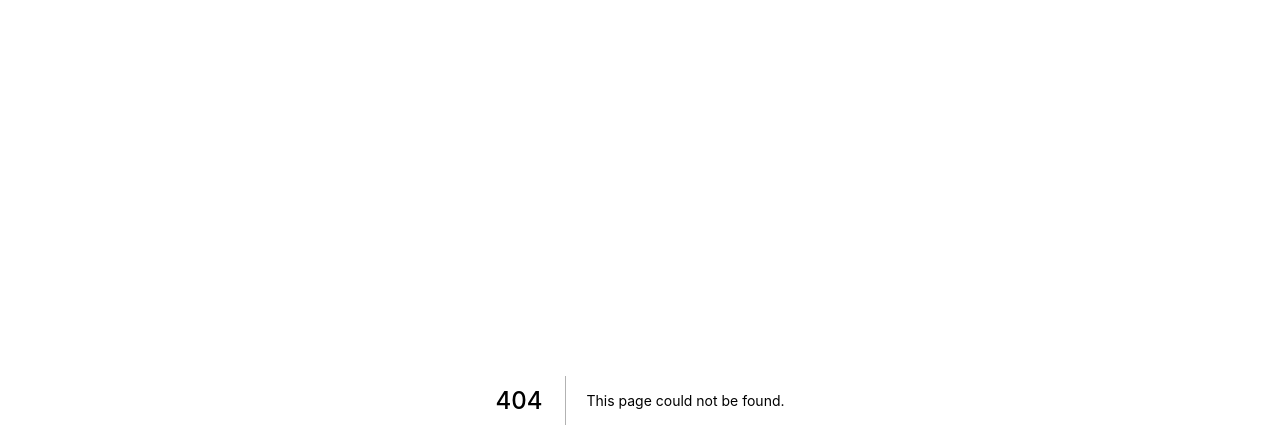
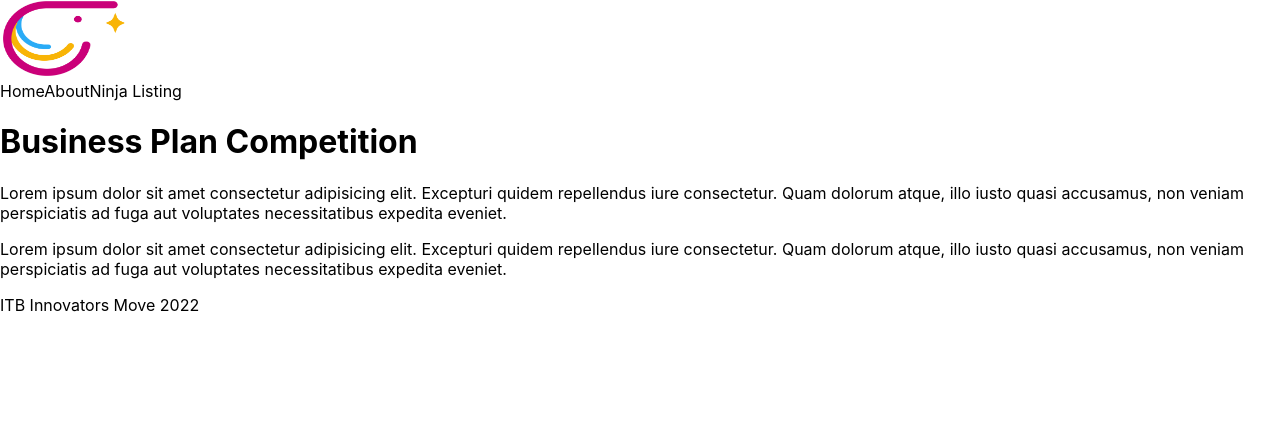
Before and after one commit to ITB-Innovators-Move/inmove-2022-exhibition-page-frontend, a Next.js app: page /business_plan in a window 1280 px wide. Before the commit this address had no page. Shown: the top 448 px of the page. Built offline with nearby package versions, Linux system fonts and the light colour scheme.

Commit message:
add new branch, add some draft pages

```diff
--- /dev/null
+++ b/components/Footer.js
@@ -0,0 +1,9 @@
+const Footer = () => {
+    return (
+      <footer>
+        ITB Innovators Move 2022
+      </footer>
+    );
+  }
+
+  export default Footer;
--- /dev/null
+++ b/components/Layout.js
@@ -0,0 +1,14 @@
+import Navbar from "./Navbar";
+import Footer from "./Footer";
+
+const Layout = ({ children }) => {
+    return (
+        <div className="content">
+            <Navbar />
+            { children }
+            <Footer />
+        </div>
+    );
+}
+
+export default Layout;
--- /dev/null
+++ b/components/Navbar.js
@@ -0,0 +1,17 @@
+import Link from 'next/link'
+import Image from 'next/image'
+
+const Navbar = () => {
+  return (
+    <nav>
+      <div className="logo">
+        <Image src="/assets/logo/logo-in-move.png" alt="site logo" width={128} height={77} />
+      </div>
+      <Link href="/"><a>Home</a></Link>
+      <Link href="/about"><a>About</a></Link>
+      <Link href="/ninjas/"><a>Ninja Listing</a></Link>
+    </nav>
+  );
+}
+
+export default Navbar;
--- a/pages/_app.js
+++ b/pages/_app.js
@@ -1,7 +1,12 @@
+import Layout from '../components/Layout'
 import '../styles/globals.css'
 
 function MyApp({ Component, pageProps }) {
-  return <Component {...pageProps} />
+  return (
+    <Layout>
+      <Component {...pageProps} />
+    </Layout>
+  );
 }
 
 export default MyApp
--- /dev/null
+++ b/pages/business_plan.js
@@ -0,0 +1,18 @@
+import Head from 'next/head'
+
+const BusinessPlan = () => {
+  return (
+    <>
+      <Head>
+        <title>ITBInMove | Business Plan Competition</title>
+      </Head>
+      <div>
+        <h1>Business Plan Competition</h1>
+        <p>Lorem ipsum dolor sit amet consectetur adipisicing elit. Excepturi quidem repellendus iure consectetur. Quam dolorum atque, illo iusto quasi accusamus, non veniam perspiciatis ad fuga aut voluptates necessitatibus expedita eveniet.</p>
+        <p>Lorem ipsum dolor sit amet consectetur adipisicing elit. Excepturi quidem repellendus iure consectetur. Quam dolorum atque, illo iusto quasi accusamus, non veniam perspiciatis ad fuga aut voluptates necessitatibus expedita eveniet.</p>
+      </div>
+    </>
+  );
+}
+
+export default BusinessPlan;
--- a/pages/index.js
+++ b/pages/index.js
@@ -9,6 +9,7 @@ import Lottie from "react-lottie";
 import animationData from "../public/assets/welcome/loading-animation.json";
 
 import Welcome from "../pages/welcome";
+import Navbar from "../components/Navbar";
 
 export default function Home() {
   const [loading, setloading] = useState(true);
@@ -61,6 +62,7 @@ export default function Home() {
                 ease: "easeInOut",
               }}
             >
+              <Navbar/>
               <Welcome />
             </motion.div>
           )}
```
Also changed, not shown: pages/innovation.js (added, +18 -0 lines), pages/login.js (added, +18 -0 lines), pages/register.js (added, +18 -0 lines), pages/virtual_booth.js (added, +18 -0 lines).
